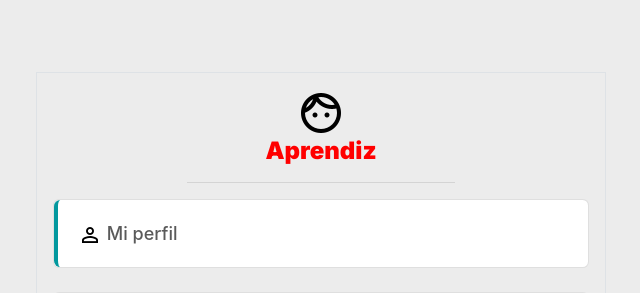
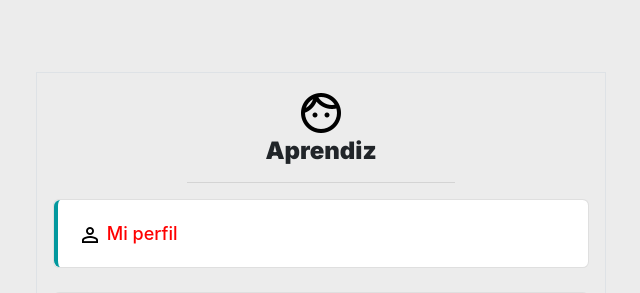
Before and after one commit to clavijomor/ORAS-Project, a Django app: page /Aprendiz_Vista in a window 1280 px wide. Shown: the part 176-469 px from the top of the page, without its empty margins (319-959 px from the left). Run offline with Django 3.2, Linux system fonts and the light colour scheme.

Commit message:
Cambio de estilo

```diff
--- a/Sitio/sitio/sitio/static/css/aprendiz.css
+++ b/Sitio/sitio/sitio/static/css/aprendiz.css
@@ -31,7 +31,7 @@ color:var(--negro);
 a{
   font-size: 18px;
   font-weight: 500;
-  color: #5a5a5a;
+  color: red;
 }
 a:hover{
   text-decoration: none;
@@ -66,8 +66,3 @@ border-radius: 0.4rem;
  border-left: 4px solid green;
  border-radius: 0.4rem;
 }
-@media (min-width: 520px){
-  .texto-instructivo {
-    color: red;
-  }
-}
```
